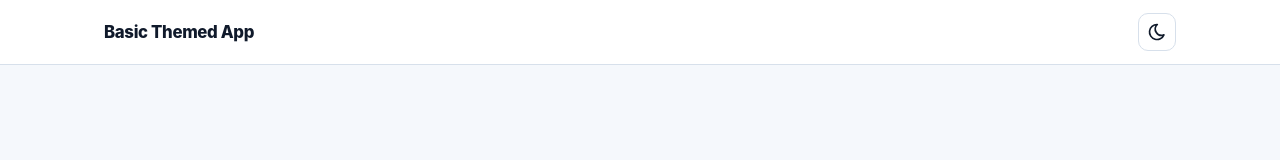
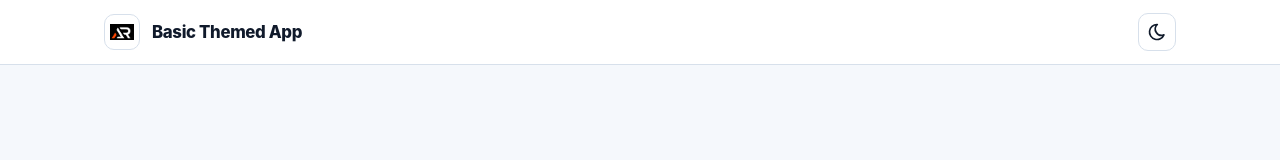
Before and after one commit to a2rp/basic-themed-app, a React (Vite) app: page / in a window 1280 px wide. Shown: the top 160 px of the page. Built offline with nearby package versions, Linux system fonts and the light colour scheme.

Commit message:
Add branded header logo

```diff
--- a/src/components/header/index.jsx
+++ b/src/components/header/index.jsx
@@ -35,7 +35,13 @@ const Header = () => {
     return (
         <Styled.Wrapper>
             <Styled.Main>
-                <Styled.Name>Basic Themed App</Styled.Name>
+                <Styled.Brand>
+                    <Styled.Logo
+                        src={`${import.meta.env.BASE_URL}logo.png`}
+                        alt="Basic Themed App logo"
+                    />
+                    <Styled.Name>Basic Themed App</Styled.Name>
+                </Styled.Brand>
                 <Styled.Theme
                     type="button"
                     aria-label={`Switch to ${nextTheme} theme`}
--- a/src/components/header/styled.js
+++ b/src/components/header/styled.js
@@ -37,6 +37,27 @@ export const Styled = {
             padding: 0 16px;
         }
     `,
+    Brand: styled.div`
+        display: flex;
+        align-items: center;
+        gap: 12px;
+        min-width: 0;
+    `,
+    Logo: styled.img`
+        width: 36px;
+        height: 36px;
+        flex: 0 0 auto;
+        padding: 5px;
+        border: 1px solid var(--border);
+        border-radius: 10px;
+        background: var(--card);
+        object-fit: contain;
+        @media (max-width: 560px) {
+            width: 32px;
+            height: 32px;
+            padding: 4px;
+        }
+    `,
     Name: styled.span`
         color: var(--text);
         font-size: 1.05rem;
```
Also changed, not shown: screenshot.png.
